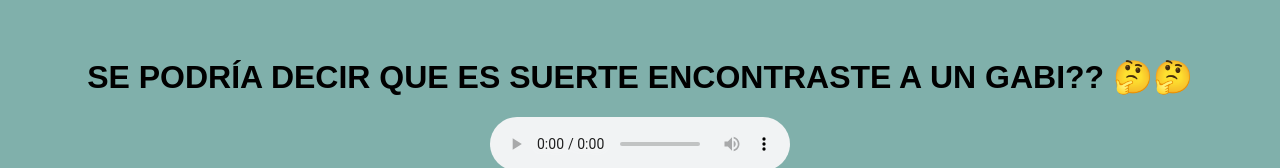
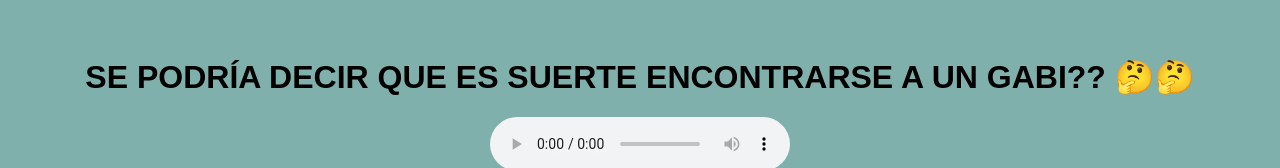
Before and after one commit to ASTERMA848/TotemJuanPabloChechi, a plain HTML site: page falsa.html in a window 1280 px wide. Shown: the part 108-276 px from the top of the page. Drawn offline with Linux system fonts and the light colour scheme; grey boxes are pictures that could not be loaded.

Commit message:
arreglo de palabra

```diff
--- a/falsa.html
+++ b/falsa.html
@@ -9,7 +9,7 @@
 <body>
 
     <div class="container">
-        <h1>SE PODRÍA DECIR QUE ES SUERTE ENCONTRASTE A UN GABI?? 🤔🤔</h1>
+        <h1>SE PODRÍA DECIR QUE ES SUERTE ENCONTRARSE A UN GABI?? 🤔🤔</h1>
         <!-- Agrega el reproductor de audio y define la fuente de audio -->
         <audio controls class="center-audio">
             <source src="sonidolemur.m4a" type="audio/mpeg">
```
